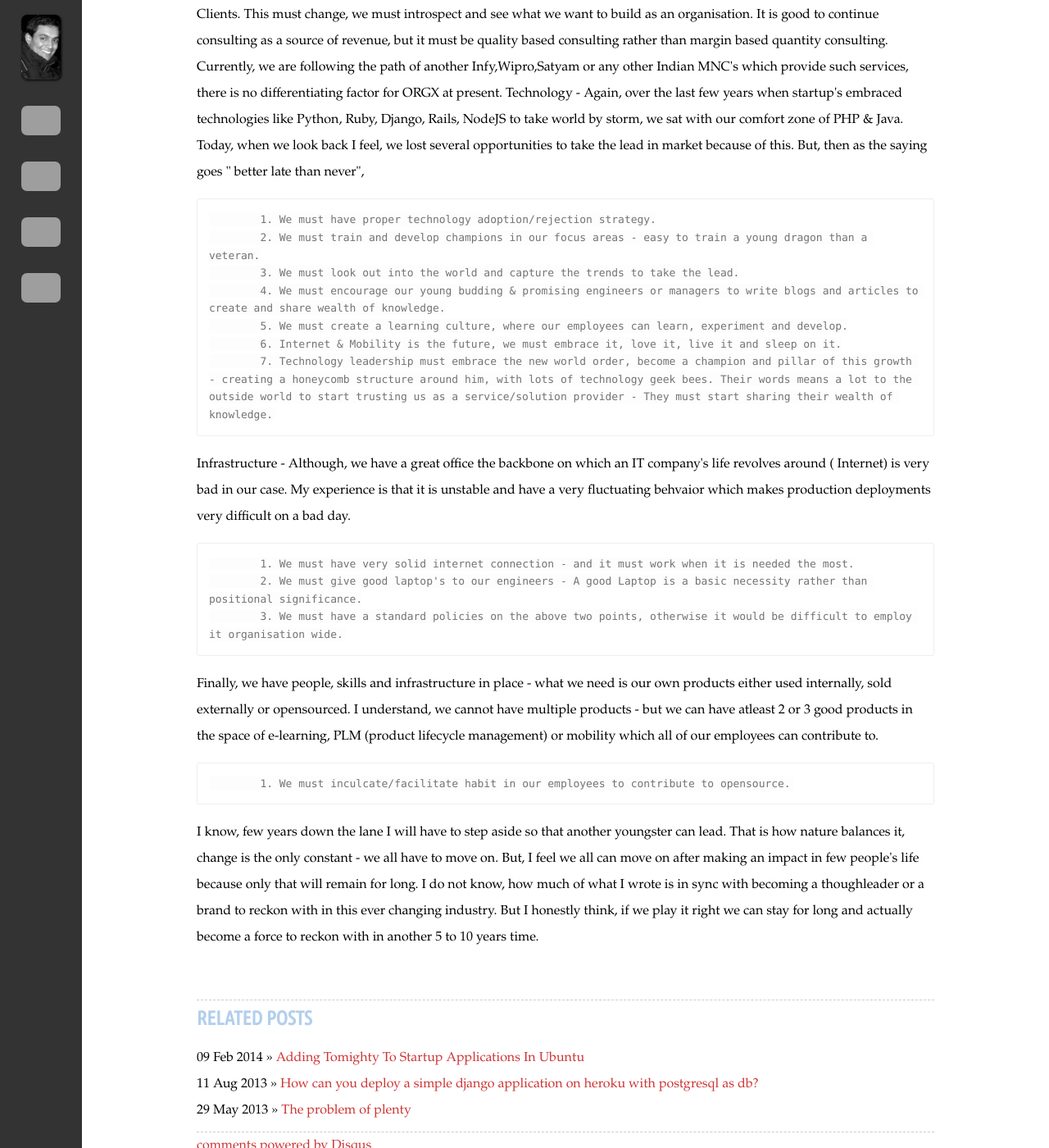
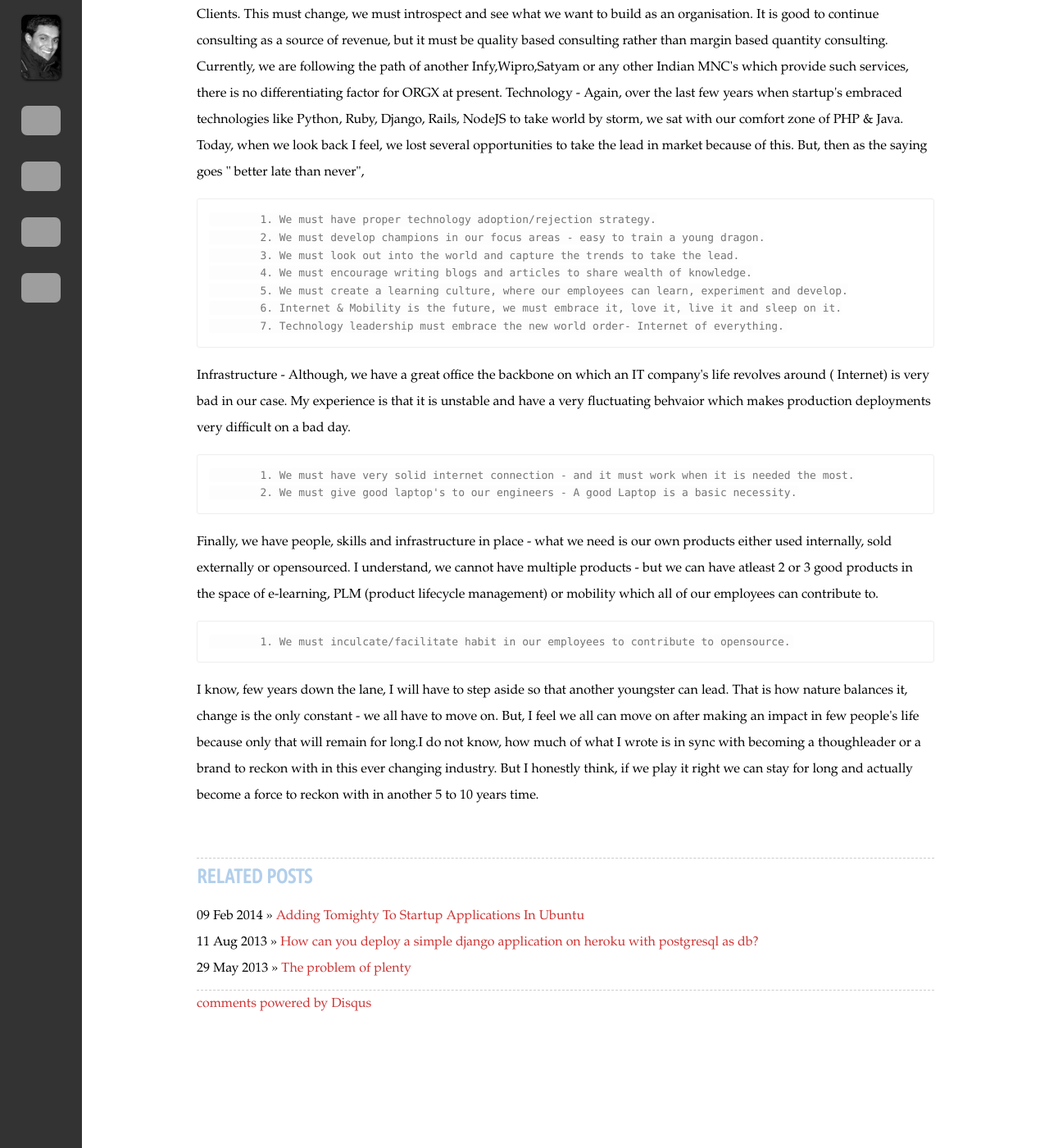
Before and after one commit to hpalappetty/silkyprogrammer.github.com, a Jekyll site: the page built from _posts/2014-08-04-An-analysis-and-suggestions-on-improving-growth-and-thought-leadership.md, in a window 1280 px wide and 1400 px high, scrolled down 893 px. Shown: the whole window at 82% size. Built offline with Jekyll 4.4.1, drawn with Linux system fonts in a browser that asks for light colours; some web fonts are replaced; comment, search, counter and statistics services are not loaded; grey boxes are pictures that could not be loaded.

Commit message:
updates
updates

```diff
--- a/_posts/2014-08-04-An-analysis-and-suggestions-on-improving-growth-and-thought-leadership.md
+++ b/_posts/2014-08-04-An-analysis-and-suggestions-on-improving-growth-and-thought-leadership.md
@@ -31,24 +31,19 @@ Thank you for giving me an opportunity to share my analysis on ORGX's growth. I
 Technology  - Again, over the last few years when startup's embraced technologies like Python, Ruby, Django, Rails, NodeJS to take world by storm, we sat with our comfort zone of PHP & Java. Today, when we look back I feel, we lost several opportunities to take the lead in market because of this. But, then as the saying goes " better late than never",</P>
 
 		1. We must have proper technology adoption/rejection strategy.
-		2. We must train and develop champions in our focus areas - easy to train a young dragon than a veteran.
+		2. We must develop champions in our focus areas - easy to train a young dragon.
 		3. We must look out into the world and capture the trends to take the lead.
-		4. We must encourage our young budding & promising engineers or managers to write blogs and articles to create and share wealth of knowledge.
+		4. We must encourage writing blogs and articles to share wealth of knowledge.
 		5. We must create a learning culture, where our employees can learn, experiment and develop.
 		6. Internet & Mobility is the future, we must embrace it, love it, live it and sleep on it.
-		7. Technology leadership must embrace the new world order, become a champion and pillar of this growth - creating a honeycomb structure around him, with lots of technology geek bees. Their words means a lot to the outside world to start trusting us as a service/solution provider - They must start sharing their wealth of knowledge.
-
+		7. Technology leadership must embrace the new world order- Internet of everything.
 
 <p>Infrastructure - Although, we have a great office the backbone on which an IT company's life revolves around ( Internet) is very bad in our case. My experience is that it is unstable and have a very fluctuating behvaior which makes production deployments very difficult on a bad day.</p>
 
 		1. We must have very solid internet connection - and it must work when it is needed the most.
-		2. We must give good laptop's to our engineers - A good Laptop is a basic necessity rather than positional significance.
-		3. We must have a standard policies on the above two points, otherwise it would be difficult to employ it organisation wide.
-
+		2. We must give good laptop's to our engineers - A good Laptop is a basic necessity.
 
 <p>Finally, we have people, skills and infrastructure in place - what we need is our own products either used internally, sold externally or opensourced. I understand, we cannot have multiple products - but we can have atleast 2 or 3 good products in the space of e-learning, PLM (product lifecycle management) or mobility which all of our employees can contribute to.</p>
 		1. We must inculcate/facilitate habit in our employees to contribute to opensource.
 
-<p>I know, few years down the lane I will have to step aside so that another youngster can lead. That is how nature balances it, change is the only constant - we all have to move on. But, I feel we all can move on after making an impact in few people's life because only that will remain for long.
-
-I do not know, how much of what I wrote is in sync with becoming a thoughleader or a brand to reckon with in this ever changing industry. But I honestly think, if we play it right we can stay for long and actually become a force to reckon with in another 5 to 10 years time. </p>
+<p>I know, few years down the lane, I will have to step aside so that another youngster can lead. That is how nature balances it, change is the only constant - we all have to move on. But, I feel we all can move on after making an impact in few people's life because only that will remain for long.I do not know, how much of what I wrote is in sync with becoming a thoughleader or a brand to reckon with in this ever changing industry. But I honestly think, if we play it right we can stay for long and actually become a force to reckon with in another 5 to 10 years time. </p>
```
